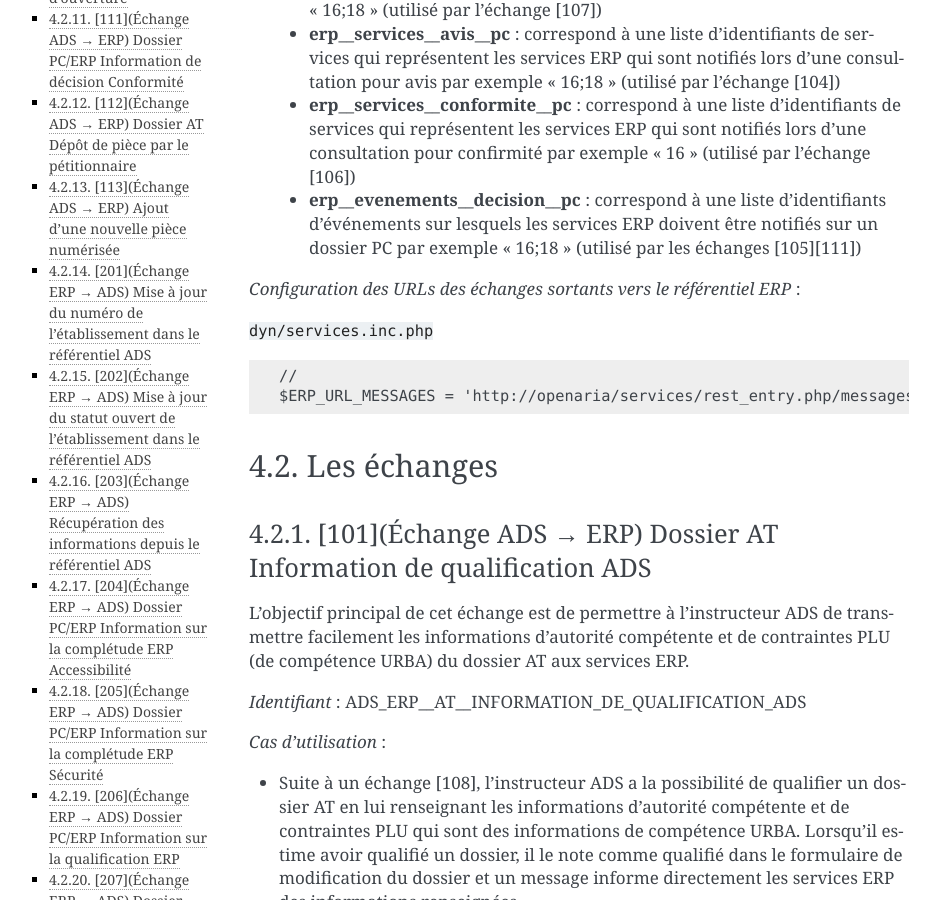
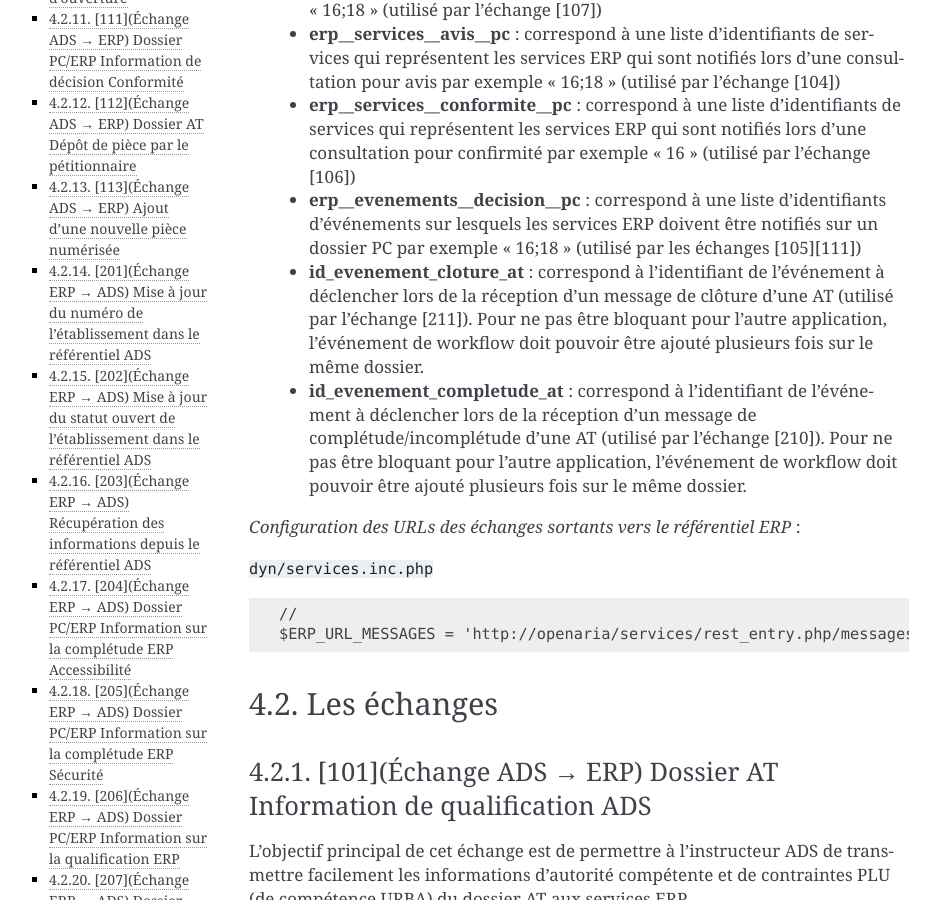
Before and after one commit to mpavaux/openads-documentation, a Sphinx documentation site: the page built from source/guide_developpeur/interface_avec_le_referentiel_erp.rst, in a window 1280 px wide and 900 px high, scrolled down 1025 px. Shown: the whole window, without its empty margins (171-1111 px from the left). Built offline with Sphinx 7.4.7, drawn with Linux system fonts in a browser that asks for light colours.

Commit message:
Ajoute la description de deux paramètres manquant

```diff
--- a/source/guide_developpeur/interface_avec_le_referentiel_erp.rst
+++ b/source/guide_developpeur/interface_avec_le_referentiel_erp.rst
@@ -31,7 +31,8 @@
  - **erp__services__avis__pc** : correspond à une liste d'identifiants de services qui représentent les services ERP qui sont notifiés lors d'une consultation pour avis par exemple "16;18" (utilisé par l'échange [104])
  - **erp__services__conformite__pc** :  correspond à une liste d'identifiants de services qui représentent les services ERP qui sont notifiés lors d'une consultation pour confirmité par exemple "16" (utilisé par l'échange [106])
  - **erp__evenements__decision__pc** : correspond à une liste d'identifiants d'événements sur lesquels les services ERP doivent être notifiés sur un dossier PC par exemple "16;18" (utilisé par les échanges [105][111])
-
+ - **id_evenement_cloture_at** : correspond à l'identifiant de l'événement à déclencher lors de la réception d'un message de clôture d'une AT (utilisé par l'échange [211]). Pour ne pas être bloquant pour l'autre application, l'événement de workflow doit pouvoir être ajouté plusieurs fois sur le même dossier.
+ - **id_evenement_completude_at** : correspond à l'identifiant de l'événement à déclencher lors de la réception d'un message de complétude/incomplétude d'une AT (utilisé par l'échange [210]). Pour ne pas être bloquant pour l'autre application, l'événement de workflow doit pouvoir être ajouté plusieurs fois sur le même dossier.
 
 .. _configuration_echanges_sortants_referentiel_erp:
 
```
